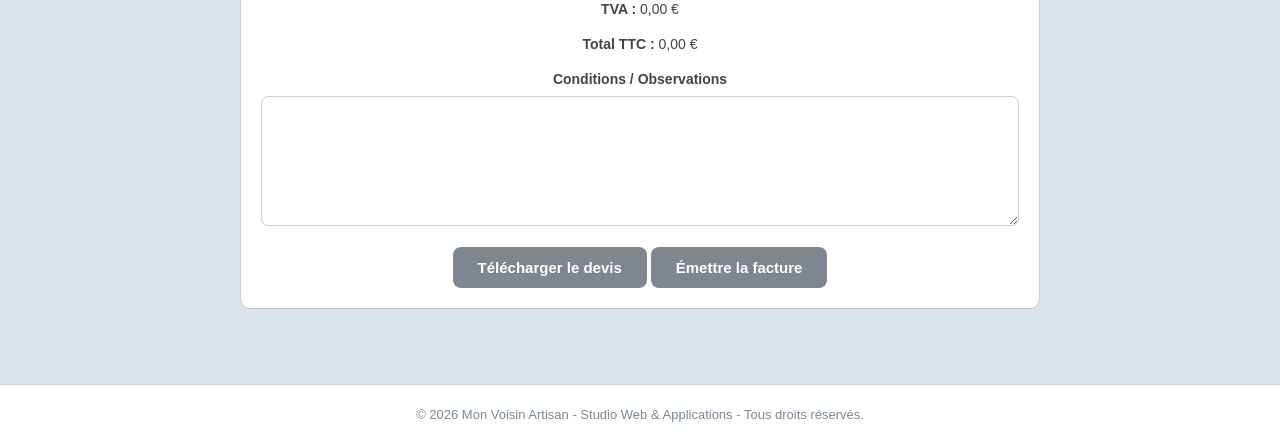
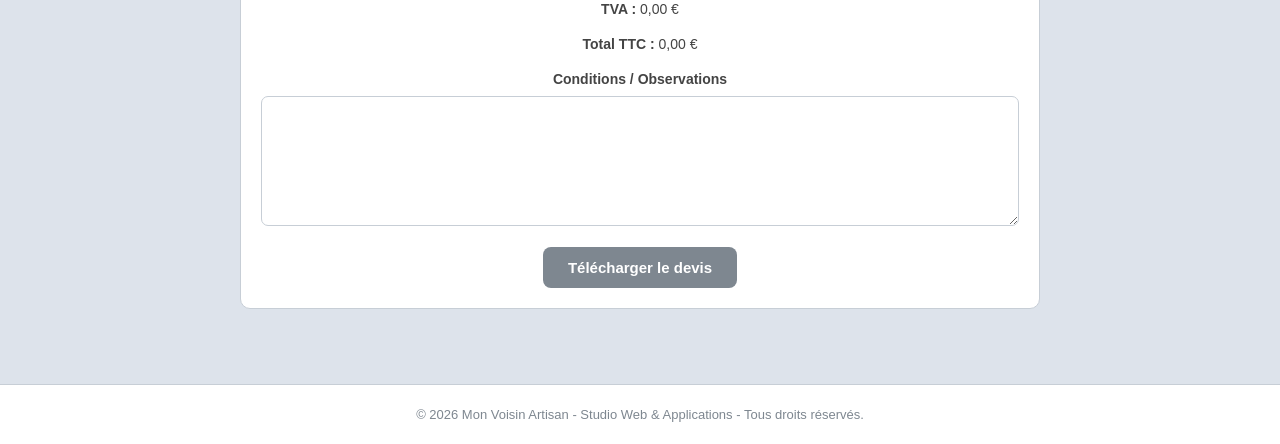
Before and after one commit to MSEDIT-1304/MON-VOISIN-ARTISAN, a Flask app: template templates/devis.html in a window 1280 px wide. Shown: the part 2075-2519 px from the top of the page. Run offline with Flask 3, Linux system fonts and the light colour scheme; the template is opened without the code that fills it, so the values that code supplies are empty.

Commit message:
Update devis.html

```diff
--- a/templates/devis.html
+++ b/templates/devis.html
@@ -338,9 +338,6 @@ Devis - Mon Voisin Artisan
             Télécharger le devis
         </button>
 
-        <button type="submit" name="action" value="facture" class="btn">
-            Émettre la facture
-        </button>
 
     </form>
 
```
